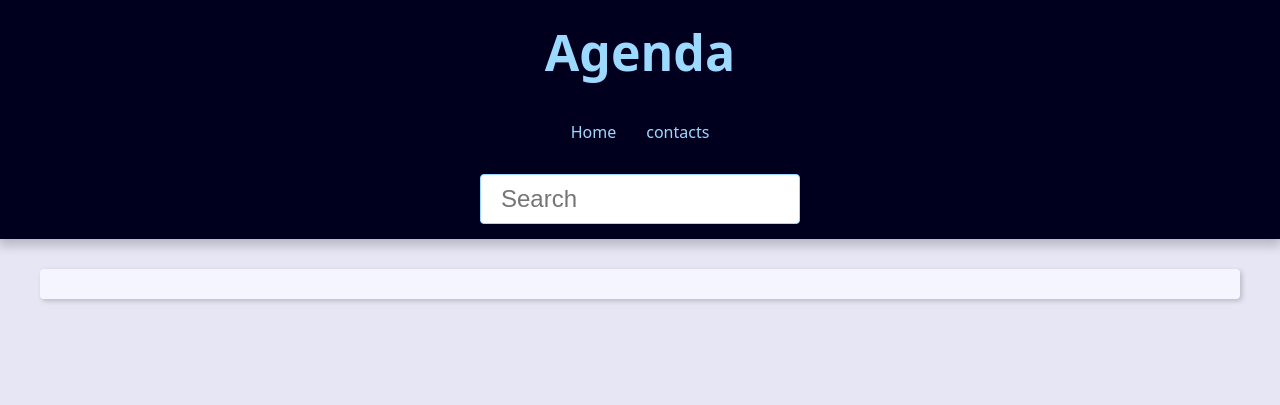
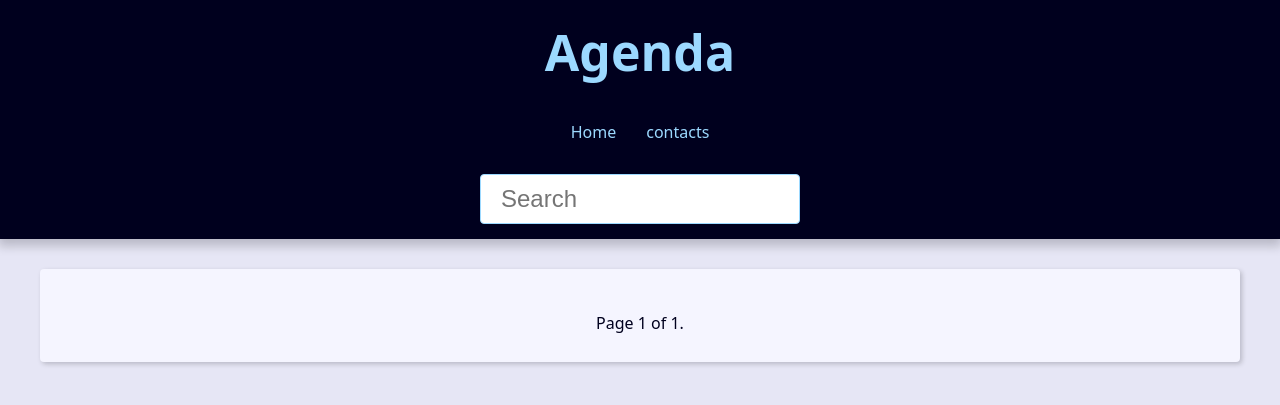
Before and after one commit to HenryGZ/Django, a Django app: template Básico/blog/templates/blog/post.html in a window 1280 px wide. Shown: the top 405 px of the page. Run offline with Django 5.2, Linux system fonts and the light colour scheme; the template is opened without the code that fills it: most values are stand-ins (such as "Sample title", 1, 10 or a date in 2020).

Commit message:
feat - páginação dos contatos

```diff
--- a/Agenda/base_templates/global/base.html
+++ b/Agenda/base_templates/global/base.html
@@ -7,6 +7,7 @@
     {% include "global/partials/_header.html" %}
     <main class="content">
         {% block content %} {% endblock content%}
+        {% include "global/partials/_pagination.html" %}
     </main>
 </body>
 </html>
--- /dev/null
+++ b/Agenda/base_templates/global/partials/_pagination.html
@@ -0,0 +1,19 @@
+{% if page_obj %}
+    <div class="pagination">
+        <span class="step-links">
+            {% if page_obj.has_previous %}
+                <a href="?page=1&q={{request.GET.q.strip}}">&laquo; first</a>
+                <a href="?page={{ page_obj.previous_page_number }}&q={{request.GET.q.strip}}">previous</a>
+            {% endif %}
+
+            <span class="current">
+                Page {{ page_obj.number }} of {{ page_obj.paginator.num_pages }}.
+            </span>
+
+            {% if page_obj.has_next %}
+                <a href="?page={{ page_obj.next_page_number }}&q={{request.GET.q.strip}}">next</a>
+                <a href="?page={{ page_obj.paginator.num_pages }}&q={{request.GET.q.strip}}">last &raquo;</a>
+            {% endif %}
+        </span>
+    </div>
+{% endif %}
--- a/Agenda/contact/templates/contact/index.html
+++ b/Agenda/contact/templates/contact/index.html
@@ -1,6 +1,6 @@
 {% extends "global/base.html" %}
 {% block content %}
-{% if contacts %}
+{% if page_obj %}
     <div class="responsive-table">
         <table class="responsive-table">
             <caption class="table-caption">
@@ -17,7 +17,7 @@
                 </tr>
 
                 <tbody>
-                    {%for contact in contacts%}
+                    {%for contact in page_obj%}
                         <tr class="table-row">
                             <td class="table-cel">
                                 <a class="table-link" href="{% url "contact:contact" contact.id %}">
```
Also changed, not shown: Agenda/contact/views/contact_views.py (+16 -4 lines).
